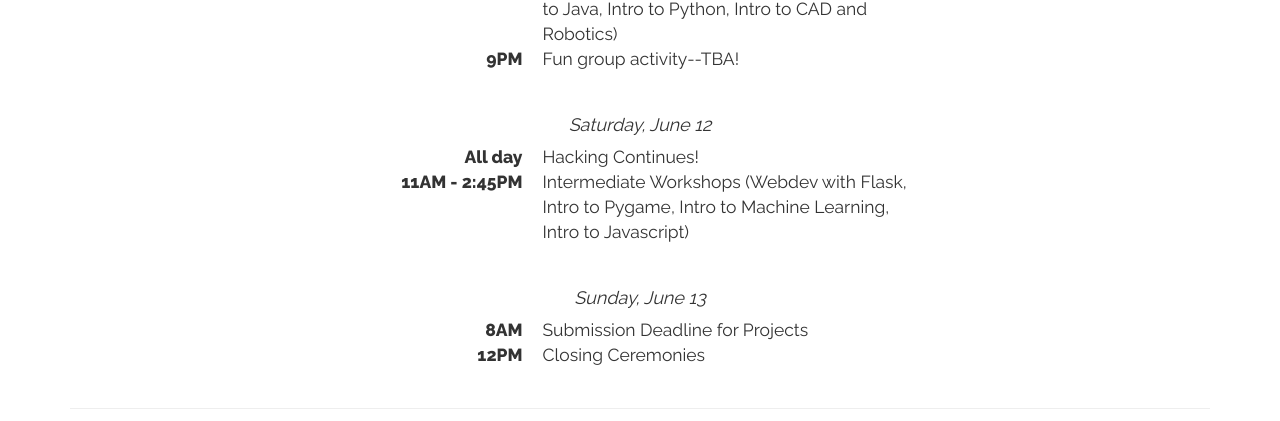
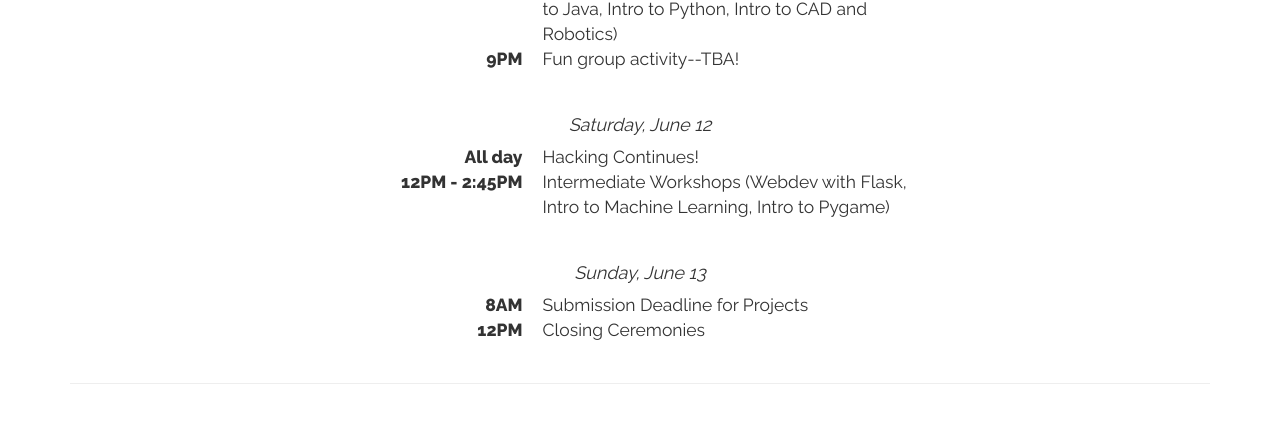
Before and after one commit to HackMann2021/hackmann2021, a plain HTML site: page index.html in a window 1280 px wide. Shown: the part 1902-2323 px from the top of the page. Drawn offline with nearby package versions, Linux system fonts and the light colour scheme.

Commit message:
Update workshop schedule saturday

```diff
--- a/index.html
+++ b/index.html
@@ -119,8 +119,8 @@
         <dl class="col-sm-6 dl-horizontal">
             <dt>All day</dt>
             <dd>Hacking Continues!</dd>
-            <dt>11AM - 2:45PM</dt>
-            <dd>Intermediate Workshops (Webdev with Flask, Intro to Pygame, Intro to Machine Learning, Intro to Javascript)</dd>
+            <dt>12PM - 2:45PM</dt>
+            <dd>Intermediate Workshops (Webdev with Flask, Intro to Machine Learning, Intro to Pygame)</dd>
         </dl>
         <div class="col-sm-3"></div>
     </div>
```
